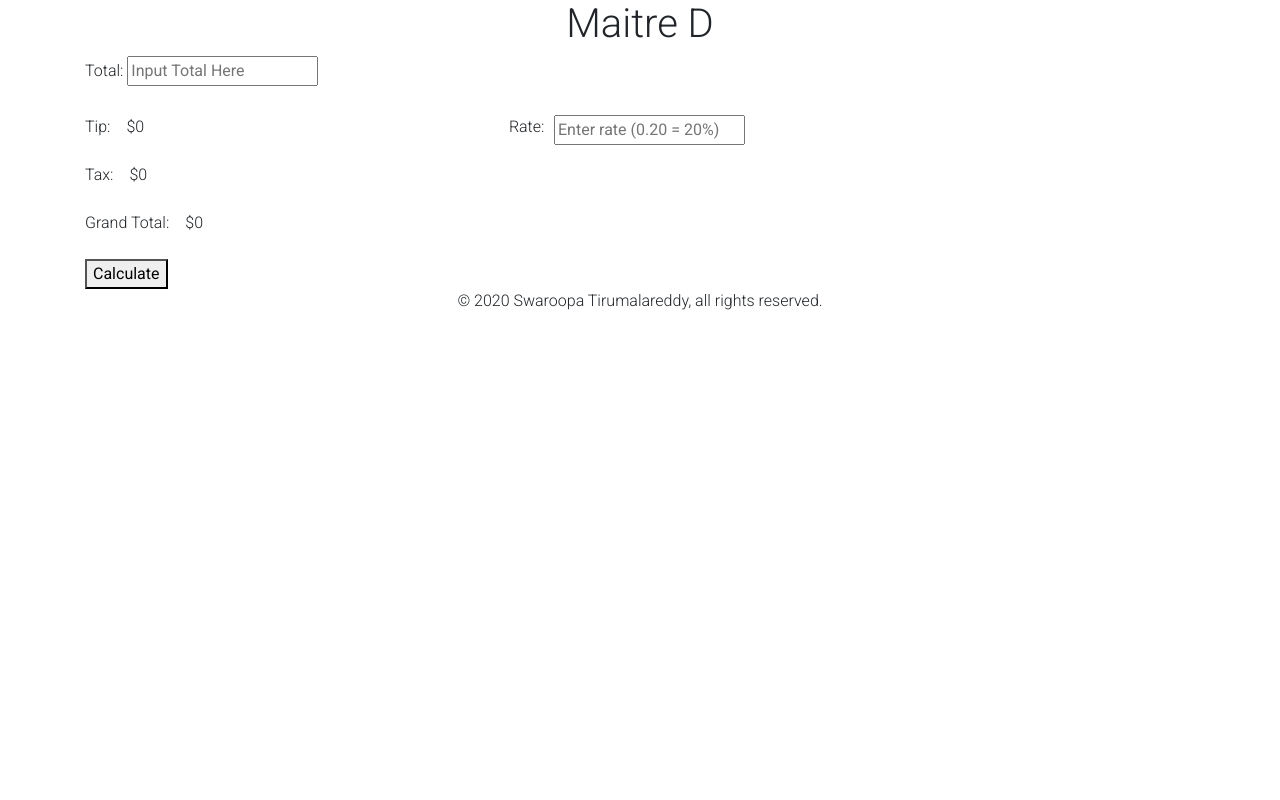
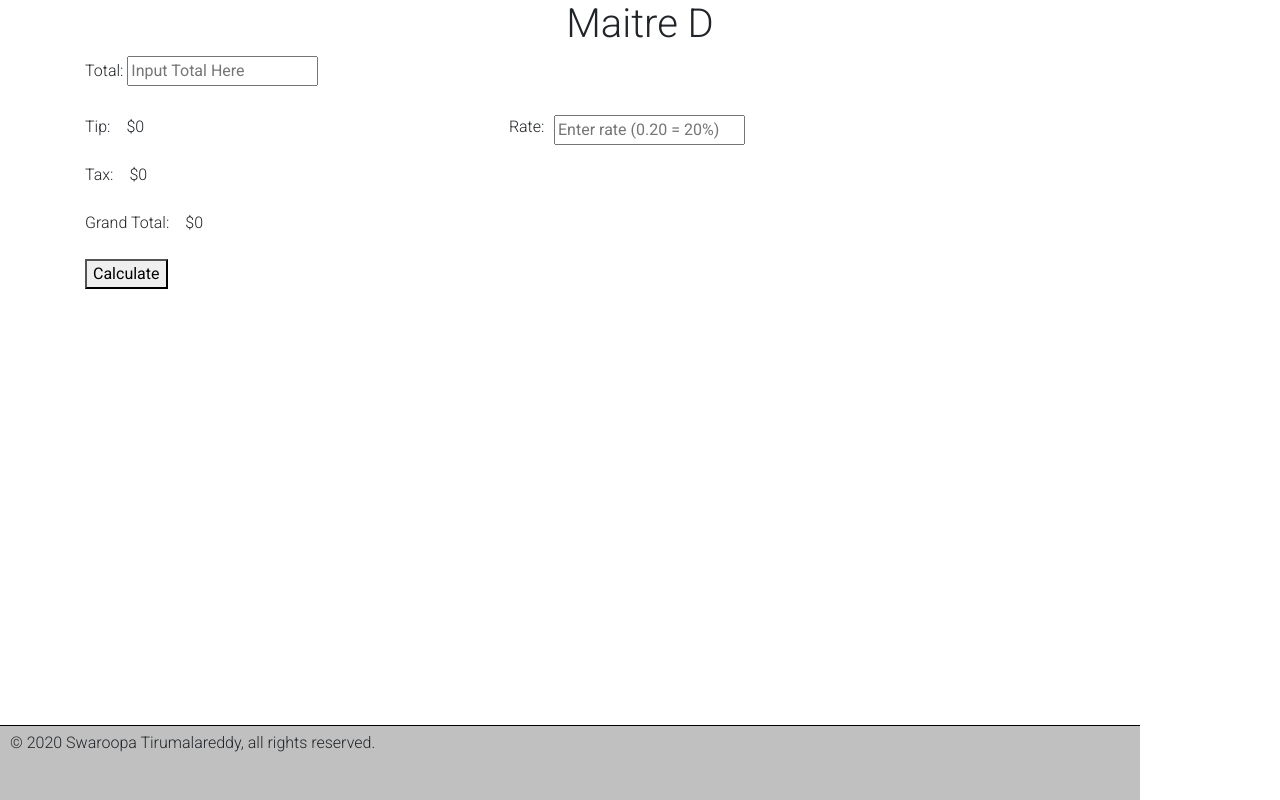
Before and after one commit to swaroopatirumalareddy/PracticeApp, a plain HTML site: page index.html in a window 1280 px wide. Drawn offline with nearby package versions, Linux system fonts and the light colour scheme; files that its build step writes are made by us from their sources.

Commit message:
modified

```diff
--- a/App.css
+++ b/App.css
@@ -1,4 +1,4 @@
-h1, footer{
+h1{
     text-align: center;
 }
 .tips{
@@ -16,3 +16,11 @@ h1, footer{
     padding-right: 0.6em;
     float:right;
 }
+footer#foot {
+    bottom: 0;
+    padding: 5px 10px;
+    position: fixed;
+    width: 100%;
+    border-top: 1px solid black;
+    background-color:silver;
+}
--- a/index.html
+++ b/index.html
@@ -49,8 +49,9 @@
                 </form>
             </article>
         </main>
-        <footer>
+        <footer class="container" id="foot">
             <p>&copy; 2020 Swaroopa Tirumalareddy, all rights reserved.</p>
+          <br>
         </footer>
 
         <!-- JQuery -->
```
